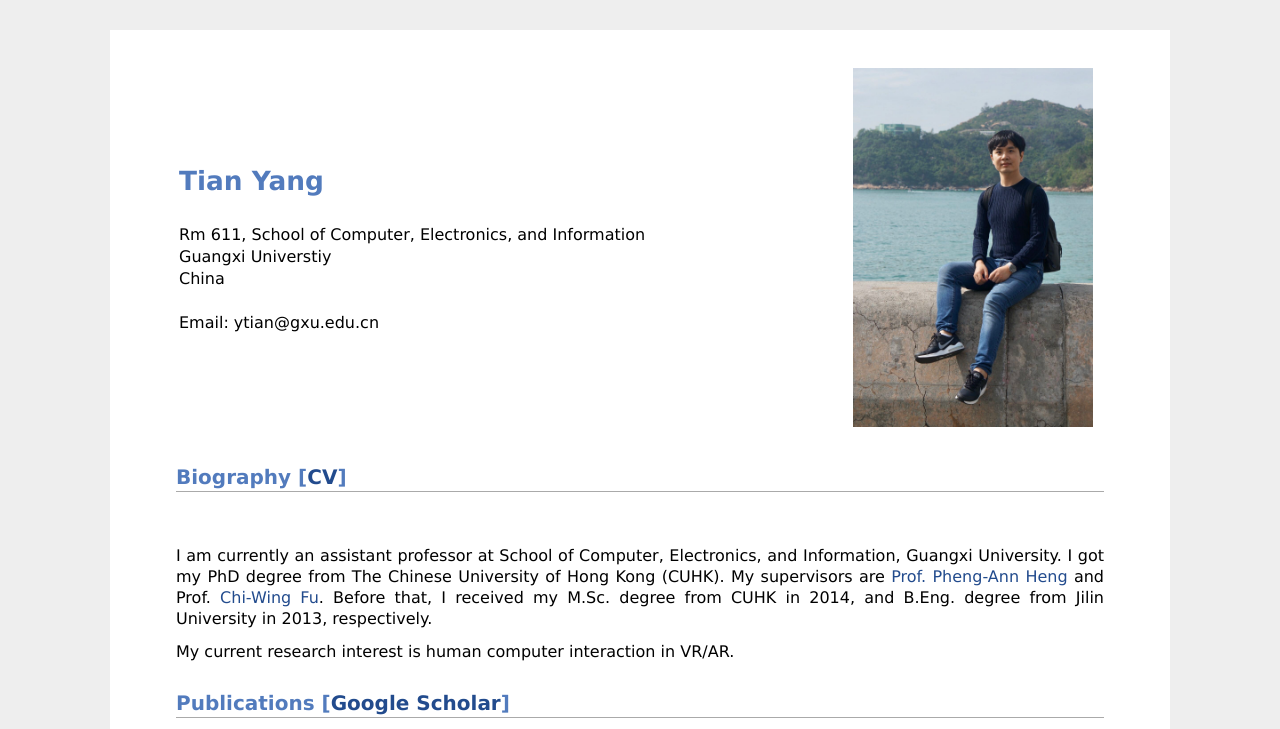
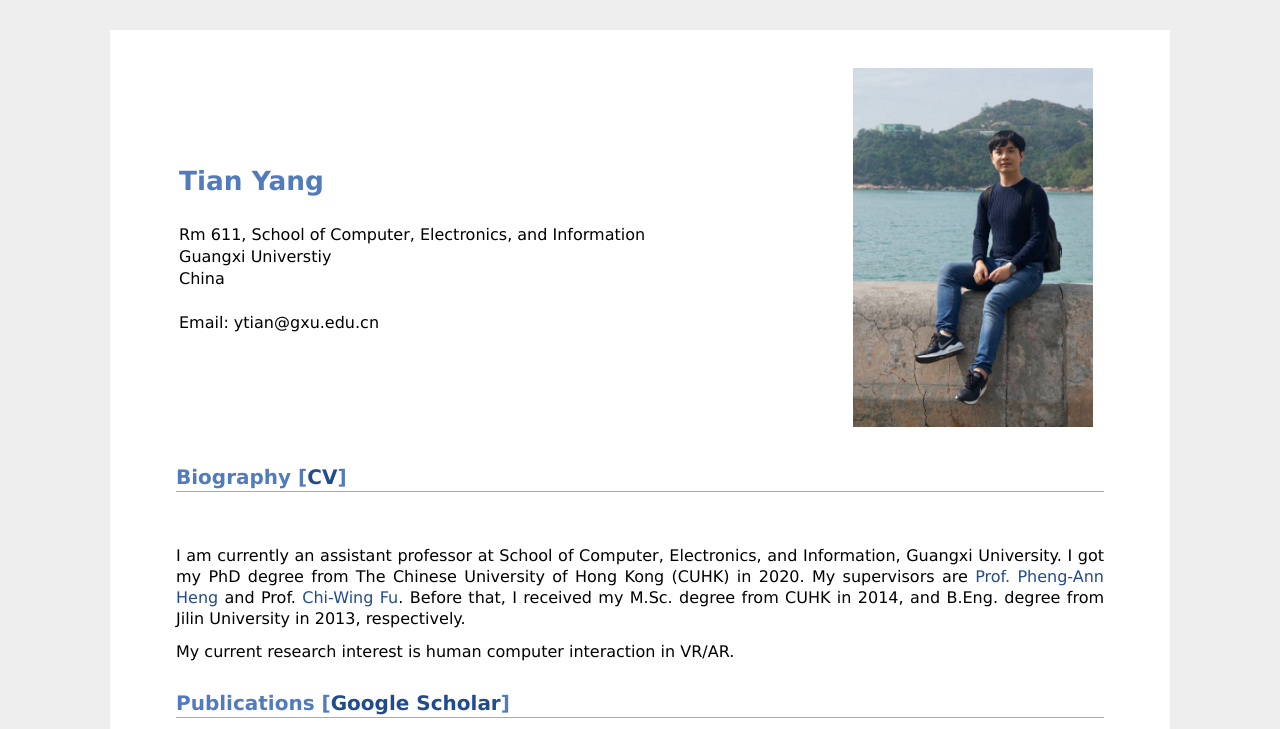
Before and after one commit to yang-tian-hzy/yang-tian-hzy.github.io, a plain HTML site: page index.html in a window 1280 px wide. Shown: the top 729 px of the page. Drawn offline with Linux system fonts and the light colour scheme.

Commit message:
Update index.html

```diff
--- a/index.html
+++ b/index.html
@@ -55,7 +55,7 @@
 <br>
 <p style="text-align:justify" ;=""><font face="Verdana">
 	I am currently an assistant professor at School of Computer, Electronics, and Information, Guangxi University</a>.
-	I got my PhD degree from The Chinese University of Hong Kong (CUHK)</a>. My supervisors are <a href="http://www.cse.cuhk.edu.hk/~pheng/" target="_blank"> Prof. Pheng-Ann Heng</a> and Prof. <a href="https://www.cse.cuhk.edu.hk/~cwfu/" target="_blank"> Chi-Wing Fu</a>.
+	I got my PhD degree from The Chinese University of Hong Kong (CUHK) in 2020</a>. My supervisors are <a href="http://www.cse.cuhk.edu.hk/~pheng/" target="_blank"> Prof. Pheng-Ann Heng</a> and Prof. <a href="https://www.cse.cuhk.edu.hk/~cwfu/" target="_blank"> Chi-Wing Fu</a>.
 	Before that, I received my M.Sc. degree from CUHK in 2014, and B.Eng. degree from Jilin University in 2013, respectively.
 </font></p>
 <p><font face="Verdana">
```
